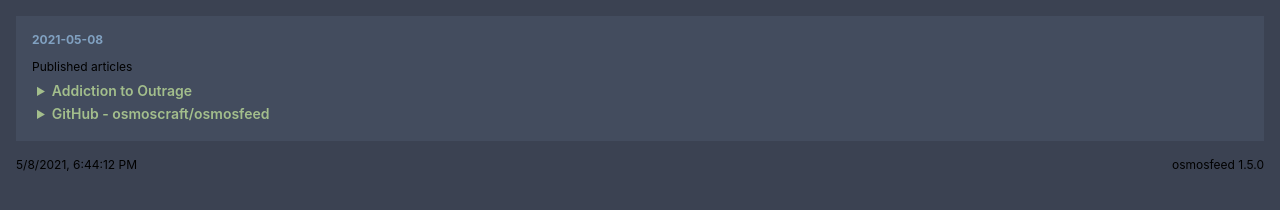
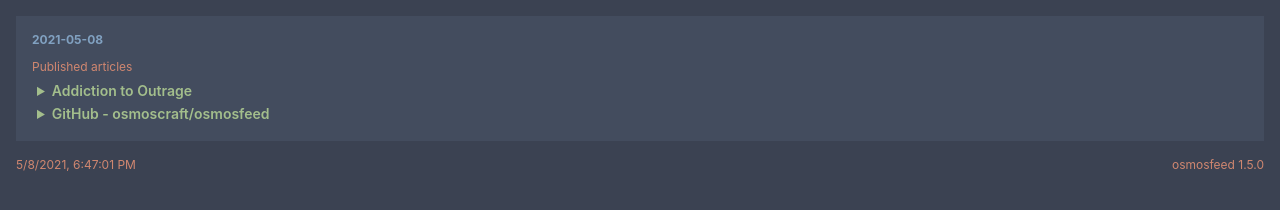
Before and after one commit to onnyyonn/feed-v1, a plain HTML site: page index.html in a window 1280 px wide. Drawn offline with Linux system fonts and the light colour scheme.

Commit message:
deploy: 7c1d51d51a7e90d7a8da06c11b53d41c2cadd351

```diff
--- a/index.html
+++ b/index.html
@@ -15,11 +15,11 @@
     --base00: #3b4252; /* nord02 bg1*/
     --base01: #434c5e; /* nord03 bg2*/
     --base02: #4c566a; /* nord04 bg3*/
-    --base03: #000000;
-    --base04: #000000;
-    --base05: #000000;
+    --base03: #bf616a;
+    --base04: #d08770;
+    --base05: #ebcb8b;
     --base06: #a3be8c; /* nord15 feed text*/
-    --base07: #000000;
+    --base07: #b48ead;
     --base08: #bf616a;
     --base09: #d08770;
     --base0A: #81a1c1; /* nord10 datestamp*/
@@ -65,7 +65,7 @@
     </section>
 
     <footer>
-      <time id="build-timestamp" datetime="2021-05-08T18:44:12.851Z">2021-05-08T18:44:12.851Z</time>
+      <time id="build-timestamp" datetime="2021-05-08T18:47:01.075Z">2021-05-08T18:47:01.075Z</time>
       <span><a href="https://github.com/osmoscraft/osmosfeed">osmosfeed 1.5.0</a></span>
     </footer>
 
```
Also changed, not shown: 1 other file.
